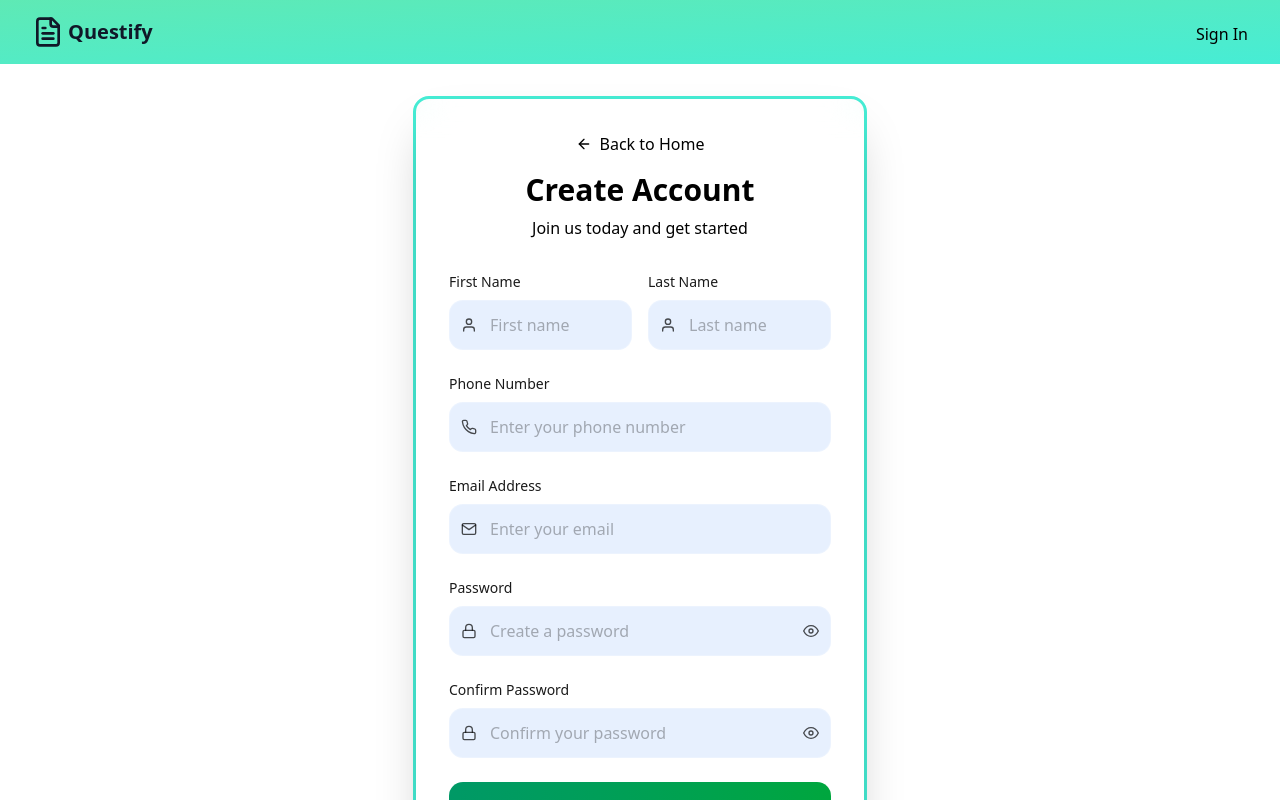
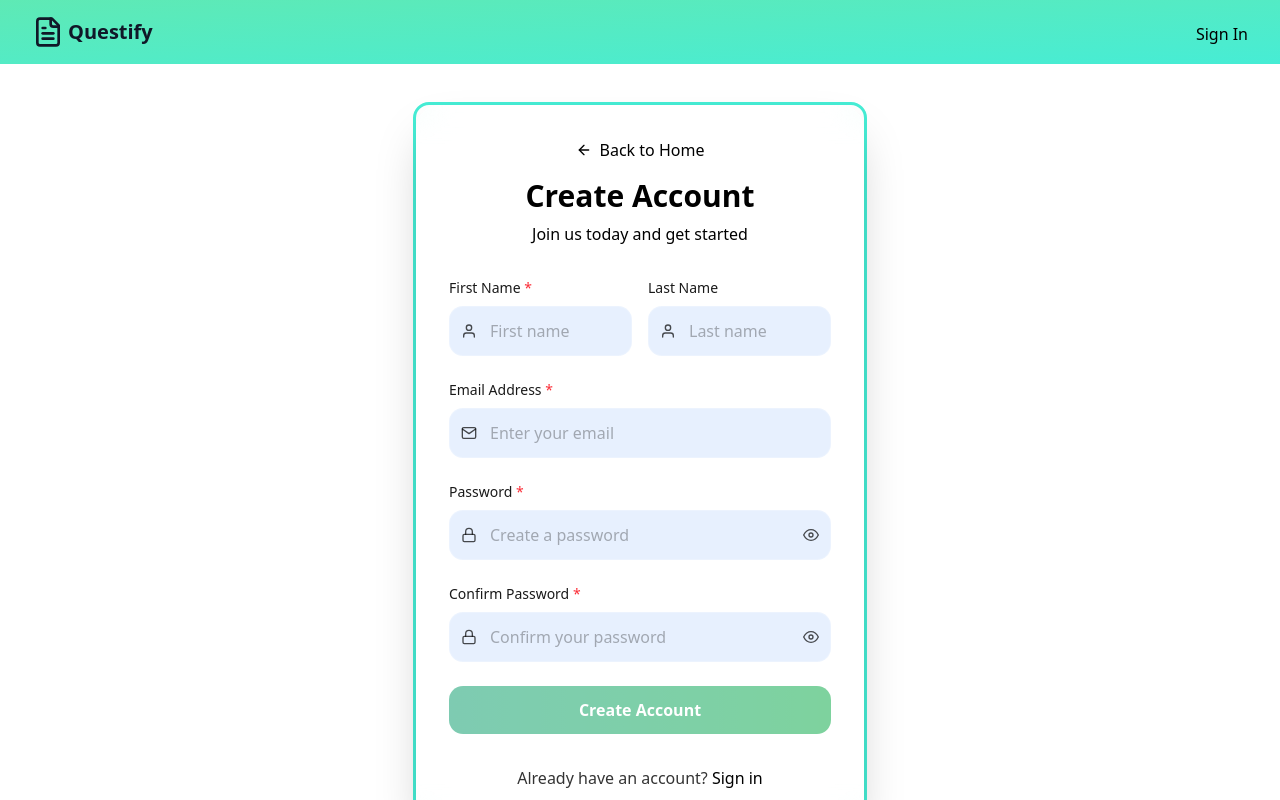
Before and after one commit to Divyshekhar/7th-sem-mp-fe, a Next.js app: page /register in a window 1280 px wide. Shown: the top 800 px of the page. Built offline with nearby package versions, Linux system fonts and the light colour scheme.

Commit message:
feat: registering to the backend & database & minor tweaks

```diff
--- a/app/register/page.tsx
+++ b/app/register/page.tsx
@@ -3,13 +3,13 @@
 import { useState } from 'react';
 import { motion } from 'framer-motion';
 import Link from 'next/link';
-import { FiUser, FiMail, FiLock, FiPhone, FiEye, FiEyeOff, FiArrowLeft } from 'react-icons/fi';
+import { FiUser, FiMail, FiLock, FiEye, FiEyeOff, FiArrowLeft } from 'react-icons/fi';
+import axios from 'axios';
 
 export default function RegisterPage() {
   const [formData, setFormData] = useState({
     firstName: '',
     lastName: '',
-    phoneNumber: '',
     email: '',
     password: '',
     confirmPassword: ''
@@ -17,7 +17,6 @@ export default function RegisterPage() {
   const [showPassword, setShowPassword] = useState(false);
   const [showConfirmPassword, setShowConfirmPassword] = useState(false);
   const [isLoading, setIsLoading] = useState(false);
-
   const handleChange = (e: React.ChangeEvent<HTMLInputElement>) => {
     setFormData({
       ...formData,
@@ -26,27 +25,47 @@ export default function RegisterPage() {
     });
   };
 
-  const handleSubmit = async (e: React.FormEvent) => {
+
+  const passwordMatch = formData.confirmPassword !== '' && formData.confirmPassword === formData.password;
+  const checkFields = formData.firstName.trim() !== '' && formData.email.trim() !== '' || formData.lastName.trim() !== '';
+
+  const handleRegister = async(e: React.FormEvent) => {
     e.preventDefault();
-    {console.log("This is console log")}
+    const {confirmPassword, ...payload} = formData;
+    setIsLoading(true);
+    try{
+      const response = await axios.post("http://localhost:8080/user/signup", payload)
+      console.log("registered successfully", response);
+    }
+    catch(e: any){
+      console.log("error while signing up", e);
+    }
+    finally{
+      setIsLoading(false);
+    }
+  }
 
-    if (formData.password !== formData.confirmPassword) {
-      alert('Passwords do not match!');
-      return;
-    }
+  // const handleSubmit = async (e: React.FormEvent) => {
+  //   e.preventDefault();
+  //   {console.log("This is console log")}
 
-    setIsLoading(true);
+  //   if (formData.password !== formData.confirmPassword) {
+  //     alert('Passwords do not match!');
+  //     return;
+  //   }
 
-    // Simulate API call
-    await new Promise(resolve => setTimeout(resolve, 2000));
-    setIsLoading(false);
+  //   setIsLoading(true);
 
-    // Here you would handle the actual registration logic
-    console.log('Registration attempt:', formData);
+  //   // Simulate API call
+  //   await new Promise(resolve => setTimeout(resolve, 2000));
+  //   setIsLoading(false);
 
-    // Redirect to OTP verification
-    window.location.href = '/verify-otp';
-  };
+  //   // Here you would handle the actual registration logic
+  //   console.log('Registration attempt:', formData);
+
+  //   // Redirect to OTP verification
+  //   window.location.href = '/verify-otp';
+  // };
 
   const inputVariants = {
     focus: { scale: 1.02, transition: { duration: 0.2 } },
@@ -79,7 +98,7 @@ export default function RegisterPage() {
           </motion.div>
 
           {/* Form */}
-          <form onSubmit={handleSubmit} className="space-y-6">
+          <form onSubmit={handleRegister} className="space-y-6">
             <div className="grid grid-cols-2 gap-4">
               <motion.div
                 initial={{ opacity: 0, x: -20 }}
@@ -89,7 +108,7 @@ export default function RegisterPage() {
                 whileFocus="focus"
               >
                 <label className="block text-black/90 text-sm font-medium mb-2">
-                  First Name
+                  First Name <span className='text-red-500'>*</span>
                 </label>
                 <div className="relative">
                   <FiUser className="absolute left-3 top-1/2 transform -translate-y-1/2 text-black/70" />
@@ -137,22 +156,7 @@ export default function RegisterPage() {
               variants={inputVariants}
               whileFocus="focus"
             >
-              <label className="block text-black/90 text-sm font-medium mb-2">
-                Phone Number
-              </label>
-              <div className="relative">
-                <FiPhone className="absolute left-3 top-1/2 transform -translate-y-1/2 text-black/70" />
-                <input
-                  type="tel"
-                  color='black'
-                  name="phoneNumber"
-                  value={formData.phoneNumber}
-                  onChange={handleChange}
-                  className="input-field pl-10 text-black bg-[#E7F0FE] placeholder-black/30"
-                  placeholder="Enter your phone number"
-                  required
-                />
-              </div>
+
             </motion.div>
 
             <motion.div
@@ -163,7 +167,7 @@ export default function RegisterPage() {
               whileFocus="focus"
             >
               <label className="block text-black/90 text-sm font-medium mb-2">
-                Email Address
+                Email Address <span className='text-red-500'>*</span>
               </label>
               <div className="relative">
                 <FiMail className="absolute left-3 top-1/2 transform -translate-y-1/2 text-black/70" />
@@ -187,7 +191,7 @@ export default function RegisterPage() {
               whileFocus="focus"
             >
               <label className="block text-black/90 text-sm font-medium mb-2">
-                Password
+                Password <span className='text-red-500'>*</span>
               </label>
               <div className="relative">
                 <FiLock className="absolute left-3 top-1/2 transform -translate-y-1/2 text-black/70" />
@@ -218,7 +222,7 @@ export default function RegisterPage() {
               whileFocus="focus"
             >
               <label className="block text-black/90 text-sm font-medium mb-2">
-                Confirm Password
+                Confirm Password <span className='text-red-500'>*</span>
               </label>
               <div className="relative">
                 <FiLock className="absolute left-3 top-1/2 transform -translate-y-1/2 text-black/70" />
@@ -248,10 +252,10 @@ export default function RegisterPage() {
             >
               <motion.button
                 type="submit"
-                disabled={isLoading}
+                disabled={isLoading || !passwordMatch || !checkFields}
                 whileHover={{ scale: 1.02 }}
                 whileTap={{ scale: 0.98 }}
-                className="btn-primary relative overflow-hidden"
+                className="btn-primary relative overflow-hidden disabled:opacity-50 disabled:hover:bg-gray-400 disabled:cursor-not-allowed"
               >
                 {isLoading ? (
                   <motion.div
```
